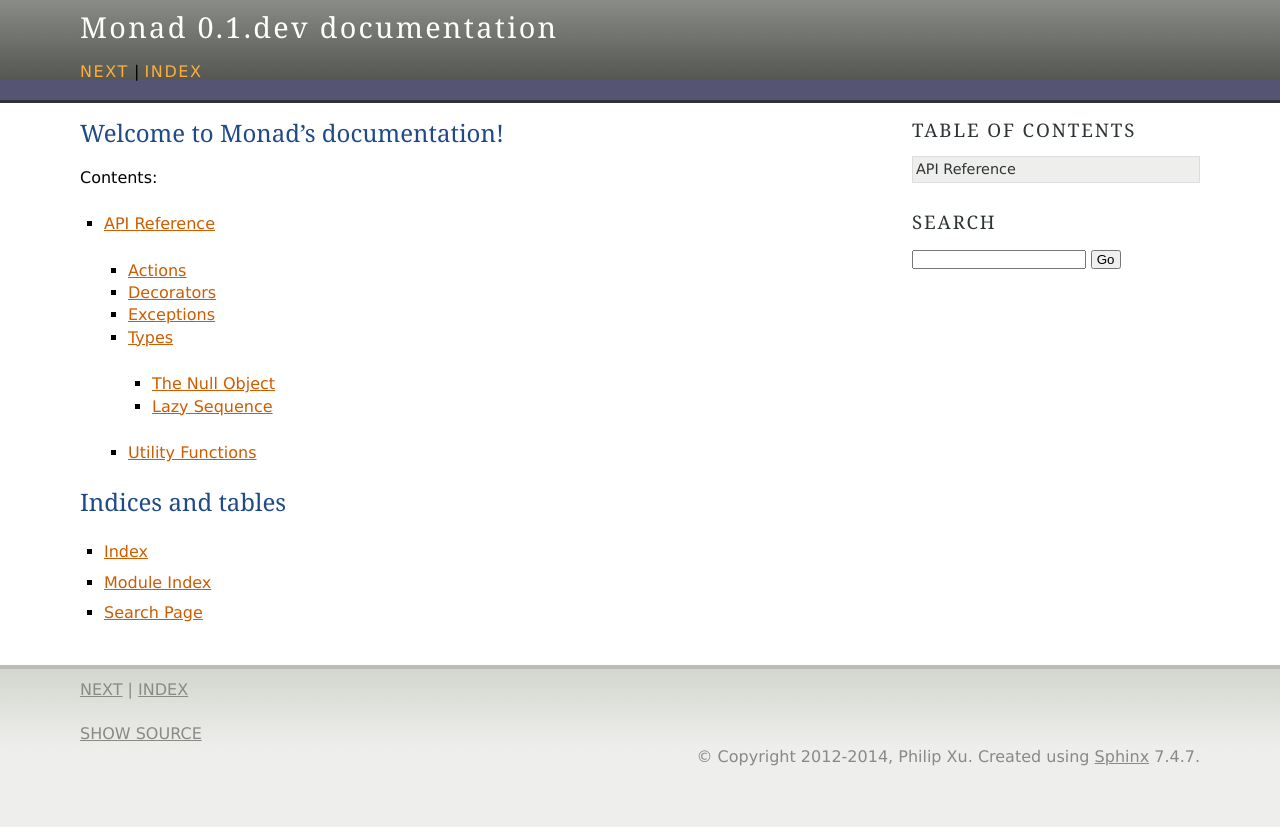
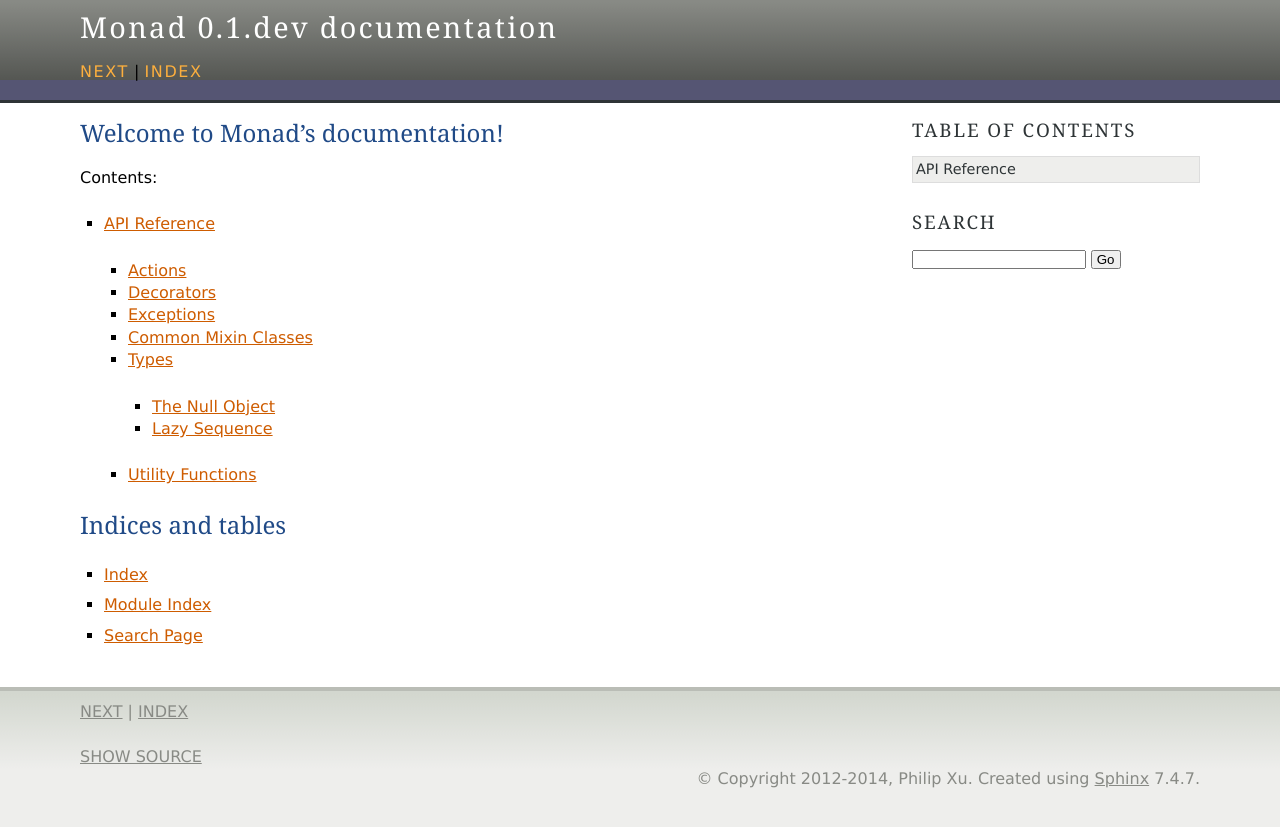
Before and after one commit to pyx/monad, a Sphinx documentation site: the page built from docs/index.rst, in a window 1280 px wide. Shown: the top 827 px of the page. Built offline with Sphinx 7.4.7, drawn with Linux system fonts in a browser that asks for light colours.

Commit message:
Added API reference: Mixin Classes

```diff
--- /dev/null
+++ b/docs/api/mixins.rst
@@ -0,0 +1,6 @@
+Common Mixin Classes
+====================
+
+.. automodule:: monad.mixins
+   :members:
+   :show-inheritance:
--- a/docs/reference.rst
+++ b/docs/reference.rst
@@ -10,5 +10,6 @@ API Reference
    api/actions
    api/decorators
    api/exceptions
+   api/mixins
    api/types/index
    api/utils
```
